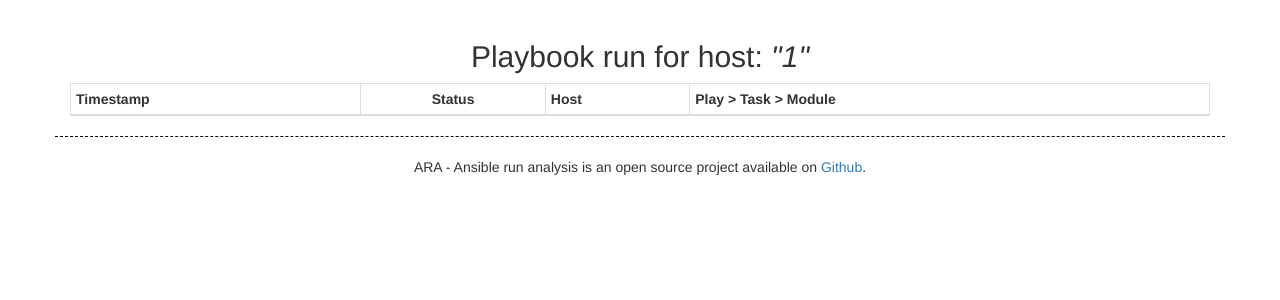
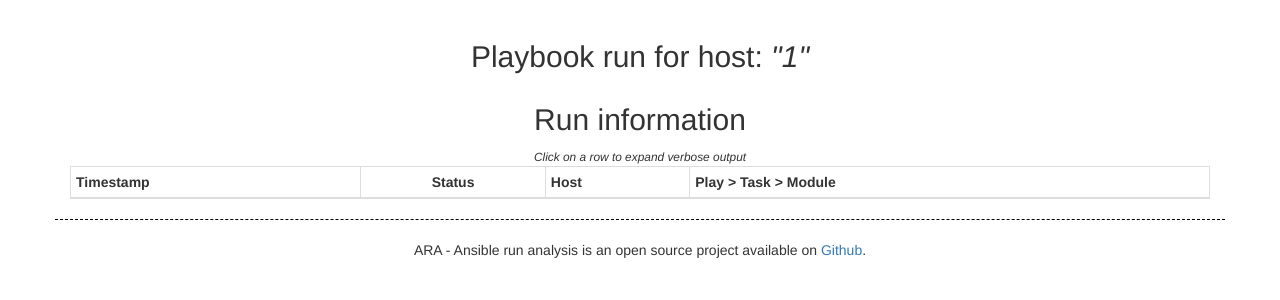
Before and after one commit to ansible-community/ara, a Flask app: page /host/1 in a window 1280 px wide. Shown: the part 52-352 px from the top of the page. Run offline with Flask 2, Linux system fonts and the light colour scheme; data that the repository does not hold is empty; some libraries are stand-ins or nearby versions.

Commit message:
Uniformize templates for header and hint for verbose output

```diff
--- a/ara/templates/host.html
+++ b/ara/templates/host.html
@@ -3,6 +3,12 @@
 <div class="row text-center">
     <div class="col-md-12">
         <h2>Playbook run for host: <span style="font-style: italic;">"{{ host }}"</span></h2>
+    </div>
+</div>
+<div class="row text-center">
+    <div class="col-md-12">
+        <h2>Run information</h2>
+        <small class="text-center" style="font-style: italic">Click on a row to expand verbose output</small>
     </div>
 </div>
 <div class="row">
--- a/ara/templates/play.html
+++ b/ara/templates/play.html
@@ -3,6 +3,12 @@
 <div class="row text-center">
     <div class="col-md-12">
         <h2>Playbook run for play: <span style="font-style: italic;">"{{ play }}"</span></h2>
+    </div>
+</div>
+<div class="row text-center">
+    <div class="col-md-12">
+        <h2>Run information</h2>
+        <small class="text-center" style="font-style: italic">Click on a row to expand verbose output</small>
     </div>
 </div>
 <div class="row">
--- a/ara/templates/task.html
+++ b/ara/templates/task.html
@@ -3,6 +3,12 @@
 <div class="row text-center">
     <div class="col-md-12">
         <h2>Playbook run for task: <span style="font-style: italic;">"{{ task }}"</span></h2>
+    </div>
+</div>
+<div class="row text-center">
+    <div class="col-md-12">
+        <h2>Run information</h2>
+        <small class="text-center" style="font-style: italic">Click on a row to expand verbose output</small>
     </div>
 </div>
 <div class="row">
```
